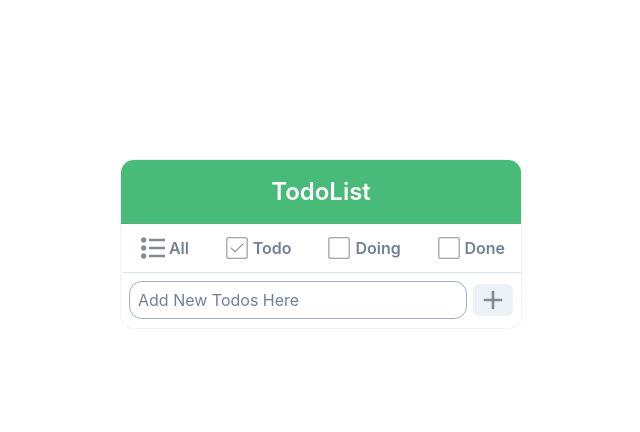
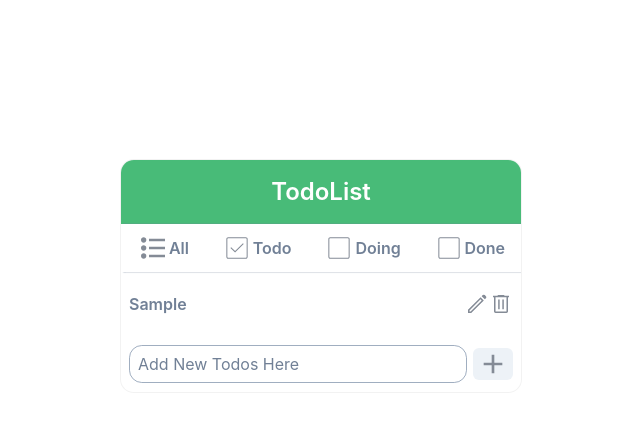
Before and after one commit to namhoonchoe/React-Optimistic, a React (Vite) app in the folder OptimisticFront/: page / in a window 1280 px wide. Both pictures are taken after typing "Sample" into the empty fields and a click on the button 812 px from the left and 300 px from the top of the page. Shown: the top 432 px of the page, without its empty margins (319-959 px from the left). Built offline with nearby package versions, Linux system fonts and the light colour scheme.

Commit message:
[Feat] Offline-Todolist #3
TodoCard, deleteTodo 작성함,

EditTodo 작성해야함

```diff
--- a/OptimisticFront/src/Components/TodoCard.tsx
+++ b/OptimisticFront/src/Components/TodoCard.tsx
@@ -1,6 +1,126 @@
+import { Button, Flex, Text, chakra } from "@chakra-ui/react";
+import React, { useState } from "react";
+import DeleteIcon from "./SvgIcons/DeleteIcon";
+import EditIcon from "./SvgIcons/EditIcon";
+import SaveIcon from "./SvgIcons/SaveIcon";
+import { Options } from "./types";
 
-export default function TodoCard() {
+type TodoCardPropType = {
+  progress?: Options;
+  task: string;
+  id: string;
+  deleteTodo:(id: string) => void
+};
+
+const CardLayout = chakra(Flex, {
+  baseStyle: {
+    width: "100%",
+    height: "4rem",
+    padding: "0.5rem",
+    justifyContent:"space-between",
+    alignItems: "center",
+    boxShadow:` 0 1px rgba(113,	128,	150, 0.4)`,
+  },
+});
+
+const EditFormContainer = chakra(Flex, {
+  display: "flex",
+  justifyContent: "spaceBetween",
+  alignItems: "center",
+});
+
+const EditForm = chakra("form", {
+  baseStyle: {
+    width: "100%",
+    height: "80%",
+    display: "flex",
+    justifyContent: "spaceBetween",
+    alignItems: "center",
+    padding: `0.25rem 0.5rem`,
+  },
+});
+
+const EditFormInput = chakra("input", {
+  baseStyle: {
+    width: "88%",
+    height: "80%",
+    borderRadius: "0.8rem",
+    border: "1px",
+    borderColor: "gray.400",
+    paddingX: "0.5rem",
+    textTransform: "capitalize",
+  },
+});
+
+const IconContainer = chakra(Flex, {
+  baseStyle: {
+    width: "1.5rem",
+    height: "1.5rem",
+    alignItems: "center",
+    justifyContent: "center",
+  },
+});
+
+const TodoTask = chakra(Text, {
+  baseStyle: {
+    textTransform: "capitalize",
+    fontWeight: "semibold",
+    color: "gray.500",
+  },
+});
+
+const ControlPanel = chakra(Flex, {
+  baseStyle: {},
+});
+
+const TodoCard: React.FC<TodoCardPropType> = ({  task, id, deleteTodo }) => {
+  const [isEditing, setIsEditing] = useState<boolean>(false);
+  //const [newTask, setNewTask] = useState<string>("");
+
+  const toggleEdit = () => {
+    setIsEditing(!isEditing);
+  };
+
+  const handleDelte = () => {
+    deleteTodo(id)
+  }
+
   return (
-    <div>TodoCard</div>
-  )
-}
+    <CardLayout>
+      {isEditing ? (
+        <EditFormContainer>
+          <EditForm>
+            <EditFormInput />
+            <Button
+              width={"2rem"}
+              height={"2rem"}
+              justifyContent={"center"}
+              alignItems={"center"}
+              padding={0}
+              type={"submit"}
+            >
+              <SaveIcon />
+            </Button>
+          </EditForm>
+        </EditFormContainer>
+      ) : (
+        <>
+          {/**진행상황 아이콘 표시하기 */}
+          <TodoTask>{task}</TodoTask>
+
+          {/**진행상황 선택할 수 있도록 수정 */}
+          <ControlPanel>
+            <IconContainer onClick={toggleEdit}>
+              <EditIcon />
+            </IconContainer>
+            <IconContainer onClick={handleDelte}>
+              <DeleteIcon />
+            </IconContainer>
+          </ControlPanel>
+        </>
+      )}
+    </CardLayout>
+  );
+};
+
+export default TodoCard;
--- a/OptimisticFront/src/Components/TodoList.tsx
+++ b/OptimisticFront/src/Components/TodoList.tsx
@@ -1,59 +1,51 @@
-import {
-  Button,
-  Flex,
-  Text,
-  chakra
-} from "@chakra-ui/react"
-import { useState } from "react"
-import ProgressSelector from "./ProgressSelector"
-import AddIcon from "./SvgIcons/AddIcon"
-import { Options, OptionsType, TodoListItemType } from "./types"
+import { Button, Flex, Text, chakra } from "@chakra-ui/react";
+import { useState } from "react";
+import ProgressSelector from "./ProgressSelector";
+import AddIcon from "./SvgIcons/AddIcon";
+import TodoCard from "./TodoCard";
+import { Options, OptionsType, TodoListItemType } from "./types";
 
-const TodoListLayout = chakra(Flex,{
-  baseStyle:{
-    width:"25rem",
-    maxHeight:"30rem",
-    flexDirection:"column",
-    justifyContent:"start",
-    alignItems:"center",
-    borderRadius:"0.8rem",
-    overflow:"hidden",
-    boxShadow:"xs",
-  }
-})
+const TodoListLayout = chakra(Flex, {
+  baseStyle: {
+    width: "25rem",
+    maxHeight: "30rem",
+    flexDirection: "column",
+    justifyContent: "start",
+    alignItems: "center",
+    borderRadius: "0.8rem",
+    overflow: "hidden",
+    boxShadow: "xs",
+  },
+});
 
 const TodoListHeader = chakra(Flex, {
-  baseStyle:{
-    flexDirection:"column",
-    width:"100%",
-    height:"7rem",
+  baseStyle: {
+    flexDirection: "column",
+    width: "100%",
+    height: "7rem",
+  },
+});
 
-  }
-})
-
-
-const TodoListHeading = chakra(Flex,{
-  baseStyle:{
-    width:"100%",
-    height:"4rem",
-    justifyContent:"center",
-    alignItems:"center",
-    backgroundColor:"green.400"
-  }
-})
-
-
+const TodoListHeading = chakra(Flex, {
+  baseStyle: {
+    width: "100%",
+    height: "4rem",
+    justifyContent: "center",
+    alignItems: "center",
+    backgroundColor: "green.400",
+  },
+});
 
 const ListContainer = chakra(Flex, {
-  baseStyle:{
-    width:"100%",
-    maxHeight:"40vh",
-    overflowY:"scroll",
-    flexDirection:"column",
-    alignItems:"start",
-    justifyContent:"center"
-  }
-})
+  baseStyle: {
+    width: "100%",
+    maxHeight: "30vh",
+    overflowY: "scroll",
+    flexDirection: "column",
+    alignItems: "center",
+    justifyContent: "start",
+  },
+});
 
 /**
  * chakra ui form 사용법 자세히 알아보자
@@ -61,28 +53,28 @@ const ListContainer = chakra(Flex, {
  *  그냥 form 적용해야함!
  */
 
-const AddTodoForm = chakra('form', {
-  baseStyle:{
-    width:"100%",
-    height:"3.5rem",
-    display:"flex",
-    justifyContent:"space-between",
-    alignItems:"center",
-    padding:`0.25rem 0.5rem`
-  }
-})
+const AddTodoForm = chakra("form", {
+  baseStyle: {
+    width: "100%",
+    height: "3.5rem",
+    display: "flex",
+    justifyContent: "space-between",
+    alignItems: "center",
+    padding: `0.25rem 0.5rem`,
+  },
+});
 
-const AddTodoInput = chakra('input',{
-  baseStyle:{
-    width:"88%",
-    height:"80%",
-    borderRadius:"0.8rem",
-    border:"1px",
-    borderColor:"gray.400",
-    paddingX:"0.5rem",
-    textTransform:"capitalize"
-  }
-})
+const AddTodoInput = chakra("input", {
+  baseStyle: {
+    width: "88%",
+    height: "80%",
+    borderRadius: "0.8rem",
+    border: "1px",
+    borderColor: "gray.400",
+    paddingX: "0.5rem",
+    textTransform: "capitalize",
+  },
+});
 
 /**
  * 이 부분은 조금더 연구가 필요함!
@@ -90,7 +82,9 @@ const AddTodoInput = chakra('input',{
  */
 
 export default function TodoList() {
-  const [selectedStatus, setSelectedStatus] = useState<OptionsType>(Options.TO_DO)
+  const [selectedStatus, setSelectedStatus] = useState<OptionsType>(
+    Options.TO_DO
+  );
 
   const [newTodo, setNewTodo] = useState<TodoListItemType>({
     task: "",
@@ -98,55 +92,92 @@ export default function TodoList() {
     progress: Options.TO_DO,
   });
 
-  const [todos, setTodos] = useState<Array<TodoListItemType>>([])
+  const [todos, setTodos] = useState<Array<TodoListItemType>>([]);
 
+  const changeHandler: React.ChangeEventHandler<HTMLInputElement> = (e) => {
+    e.preventDefault();
+    /*스프레드 순서 기억! 뒤에 붙이면 앞의 값이 초기화됨 */
+    setNewTodo({
+      ...newTodo,
+      task: e.target.value,
+      id: crypto.randomUUID(),
+    });
+  };
 
-  const changeHandler:React.ChangeEventHandler<HTMLInputElement>=(e) => {
-      e.preventDefault()
-      /*스프레드 순서 기억! 뒤에 붙이면 앞의 값이 초기화됨 */
-        setNewTodo({
-          ...newTodo,
-          task:e.target.value,
-          id:crypto.randomUUID(),
-        })
+  const submitHandler: React.FormEventHandler<HTMLFormElement> = (e) => {
+    e.preventDefault();
+    setTodos([...todos, newTodo]);
+    setNewTodo({
+      task: "",
+      id: "",
+      progress: Options.TO_DO,
+    });
+    console.log(todos);
+  };
+  /*
+  const editTodo = (id:string,newTask:string, progress:Options ) => {
+    const target = todos.filter((todo) => todo.id === id)
+
   }
+*/
 
-  const submitHandler:React.FormEventHandler<HTMLFormElement> = (e) => {
-    e.preventDefault()
-      setTodos([...todos,newTodo])
-      setNewTodo({
-        task:"",
-        id:"",
-        progress: Options.TO_DO,
-      })
-      console.log(todos)
-  }
+  const deleteTodo = (id: string) => {
+    const newTodos = todos.filter((todo) => todo.id !== id);
+    setTodos(newTodos);
+  };
 
-  const handleProgress = (target:OptionsType) => {
-    return setSelectedStatus(target)
-  }
+  const handleProgress = (target: OptionsType) => {
+    return setSelectedStatus(target);
+  };
 
   return (
     <TodoListLayout>
       <TodoListHeader>
         <TodoListHeading>
-          <Text color={"white"} fontSize={"2xl"} casing={"capitalize"} fontWeight={"semibold"}>
+          <Text
+            color={"white"}
+            fontSize={"2xl"}
+            casing={"capitalize"}
+            fontWeight={"semibold"}
+          >
             TodoList
           </Text>
         </TodoListHeading>
-      <ProgressSelector
-        selectedOption={selectedStatus}
-        handleProgress={handleProgress}/>
+        <ProgressSelector
+          selectedOption={selectedStatus}
+          handleProgress={handleProgress}
+        />
       </TodoListHeader>
       <ListContainer>
-
+        {todos &&
+          todos.map((todo: TodoListItemType) => {
+            return (
+              <TodoCard
+                deleteTodo={deleteTodo}
+                task={todo.task}
+                id={todo.id}
+                progress={todo.progress}
+              />
+            );
+          })}
       </ListContainer>
-      <AddTodoForm onSubmit={submitHandler} >
-        <AddTodoInput onChange={changeHandler} value={newTodo.task} placeholder="add new todos here" />
-        <Button width={"2rem"} height={"2rem"} justifyContent={"center"} alignItems={"center"} padding={0} type={"submit"} >
-          <AddIcon/>
+      <AddTodoForm onSubmit={submitHandler}>
+        <AddTodoInput
+          onChange={changeHandler}
+          value={newTodo.task}
+          placeholder="add new todos here"
+        />
+        <Button
+          width={"2rem"}
+          height={"2rem"}
+          justifyContent={"center"}
+          alignItems={"center"}
+          padding={0}
+          type={"submit"}
+        >
+          <AddIcon />
         </Button>
       </AddTodoForm>
     </TodoListLayout>
-  )
+  );
 }
```
